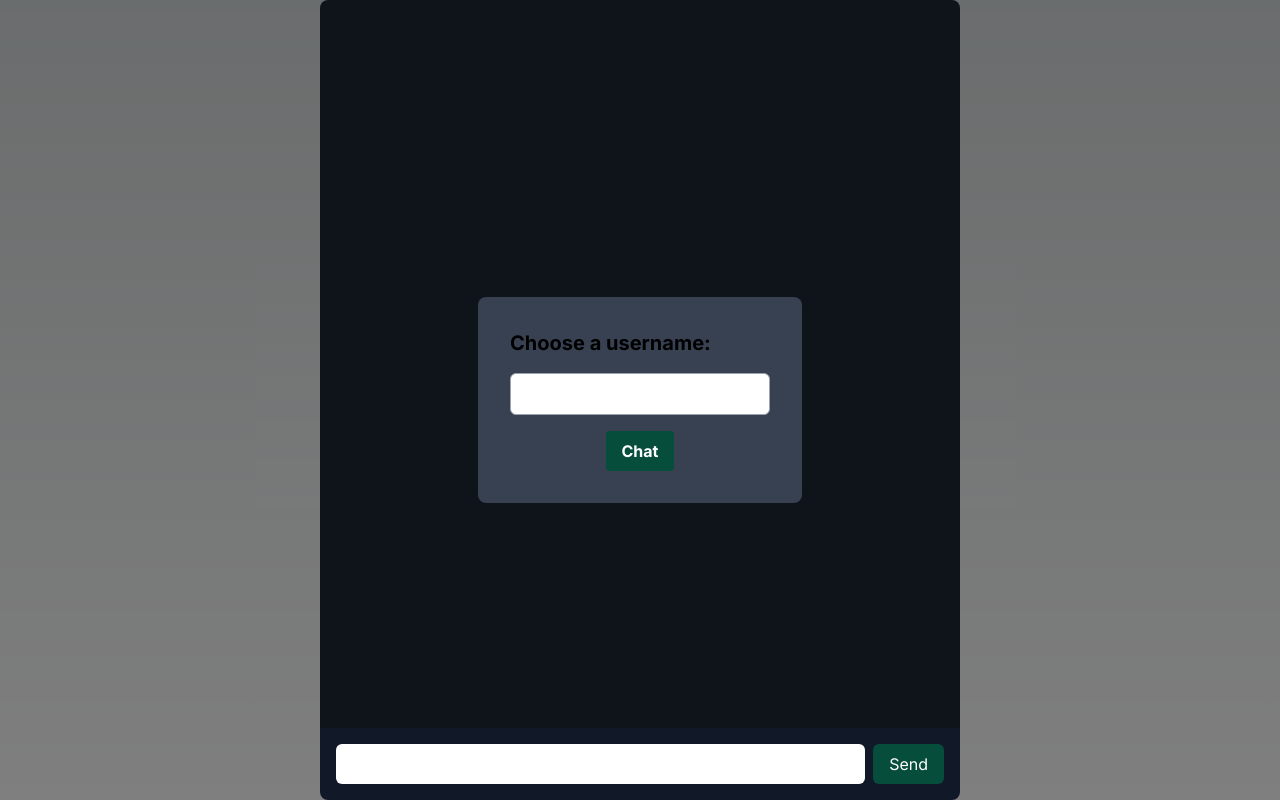
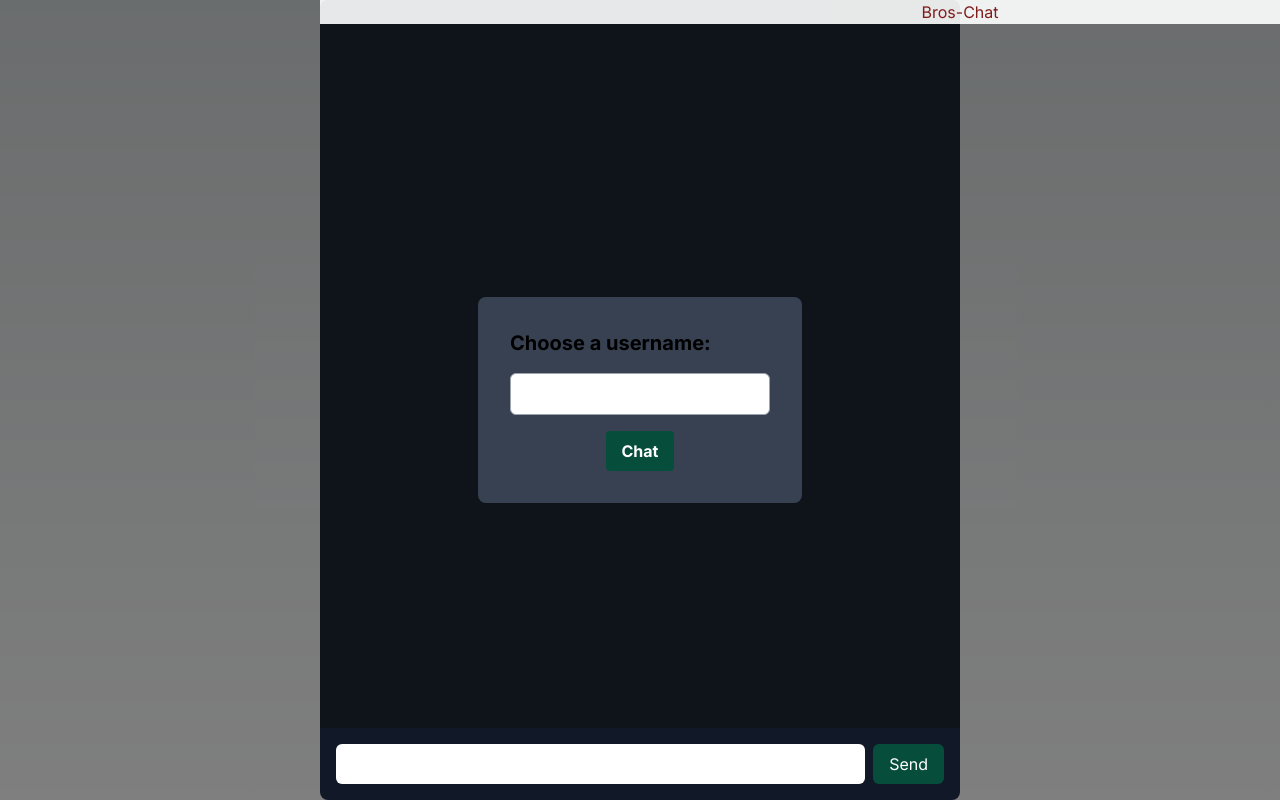
Before and after one commit to hizawye/BrosChat, a Next.js app: page / in a window 1280 px wide. Built offline with nearby package versions, Linux system fonts and the light colour scheme; no server answers.

Commit message:
add header

```diff
--- a/app/Chat.tsx
+++ b/app/Chat.tsx
@@ -2,6 +2,7 @@
 import { api } from "@/convex/_generated/api";
 import { useMutation, useQuery } from "convex/react";
 import React, { FormEvent, useState, useRef, useEffect } from "react";
+import { Header } from "./Header";
 
 export const Chat = () => {
   const [message, setMessage] = useState("");
@@ -98,6 +99,7 @@ export const Chat = () => {
   return (
     <div className="fixed inset-0 flex flex-col overflow-hidden md:w-1/2 md:static md:h-screen">
       {showNamePopup && namePopup}
+      <Header />
       <div
         ref={messagesContainerRef}
         className="sent-messages bg-gray-800 h-full overflow-y-auto flex flex-col p-4 rounded-t-lg"
--- /dev/null
+++ b/app/Header.tsx
@@ -0,0 +1,9 @@
+import React from "react";
+
+export const Header = () => {
+  return (
+    <div className="fixed bg-white w-full text-center text-red-900 bg-opacity-90">
+      <p>Bros-Chat</p>
+    </div>
+  );
+};
--- a/app/page.tsx
+++ b/app/page.tsx
@@ -1,6 +1,6 @@
 import Image from "next/image";
 import { Chat } from "./Chat";
-
+import { Header } from "./Header";
 export default function Home() {
   return (
     <div className="">
--- a/package.json
+++ b/package.json
@@ -9,6 +9,7 @@
     "lint": "next lint"
   },
   "dependencies": {
+    "@clerk/nextjs": "^5.0.9",
     "convex": "^1.11.3",
     "next": "14.2.3",
     "react": "^18",
```
Also changed, not shown: 2 other files (tests, documents, lock files or other folders).
